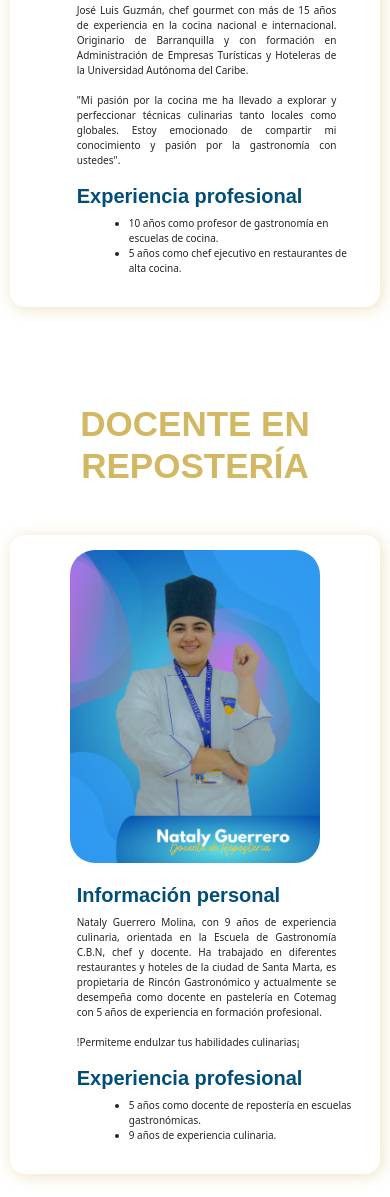
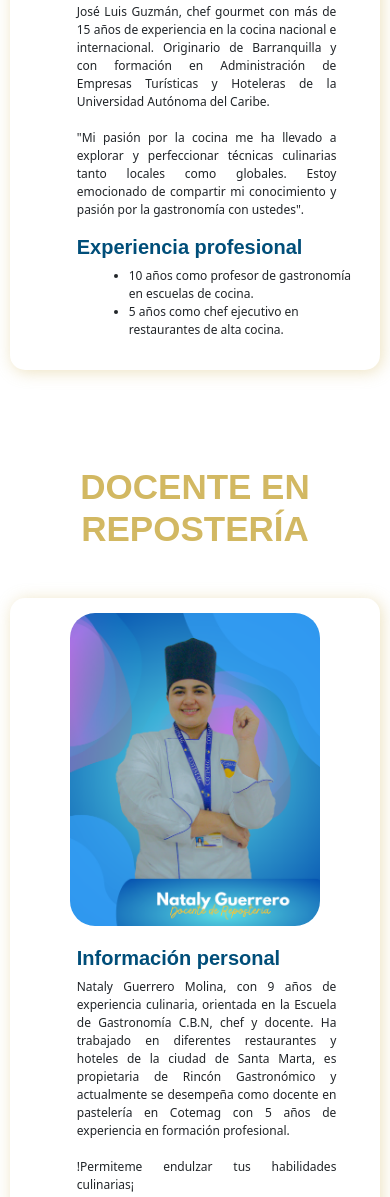
Before and after one commit to JoelGmartinez/Cotemag-Gastron-mico, a plain HTML site: page Chef.html in a window 390 px wide. Shown: the part 608-1805 px from the top of the page. Drawn offline with nearby package versions, Linux system fonts and the light colour scheme.

Commit message:
Arreglos chef

```diff
--- a/Chef.html
+++ b/Chef.html
@@ -74,10 +74,10 @@
           <div>
             <h2 class="chefh2">Experiencia profesional</h2>
               <ul>
-                <li>
+                <li class="exper">
                   10 años como profesor de gastronomía en escuelas de cocina.
                 </li>
-                <li>
+                <li class="exper">
                   5 años como chef ejecutivo en restaurantes de alta cocina.
                 </li>
               </ul>
@@ -104,10 +104,10 @@
           <div>
             <h2 class="chefh2">Experiencia profesional</h2>
               <ul>
-                <li>
+                <li class="exper">
                   5 años como docente de repostería en escuelas gastronómicas.
                 </li>
-                <li>
+                <li class="exper">
                   9 años de experiencia culinaria.
                 </li>
               </ul>
--- a/chef.css
+++ b/chef.css
@@ -228,7 +228,6 @@ ul {
 @media (min-width: 2000px) {
 
 /*footer*/
-
   .contacto .direc{
     margin-right: -150px;
   }
@@ -265,12 +264,9 @@ ul {
 
 @media (max-width: 900px) {
 
-  html{
-    overflow-x: hidden;
-  }
-
-  .cardd p, li{
-    font-size: 10px;
+  .cardd p, .exper{
+    font-size: 12px;
+    font-weight: 500;
   }
 
   /*footer*/
@@ -335,8 +331,9 @@ ul {
 
 @media (max-width: 800px) {
 
-  .cardd p, li{
-    font-size: 10px;
+  .cardd p,.exper{
+    font-size: 12px;
+    font-weight: 500;
   }
 
 /*footer*/
```
